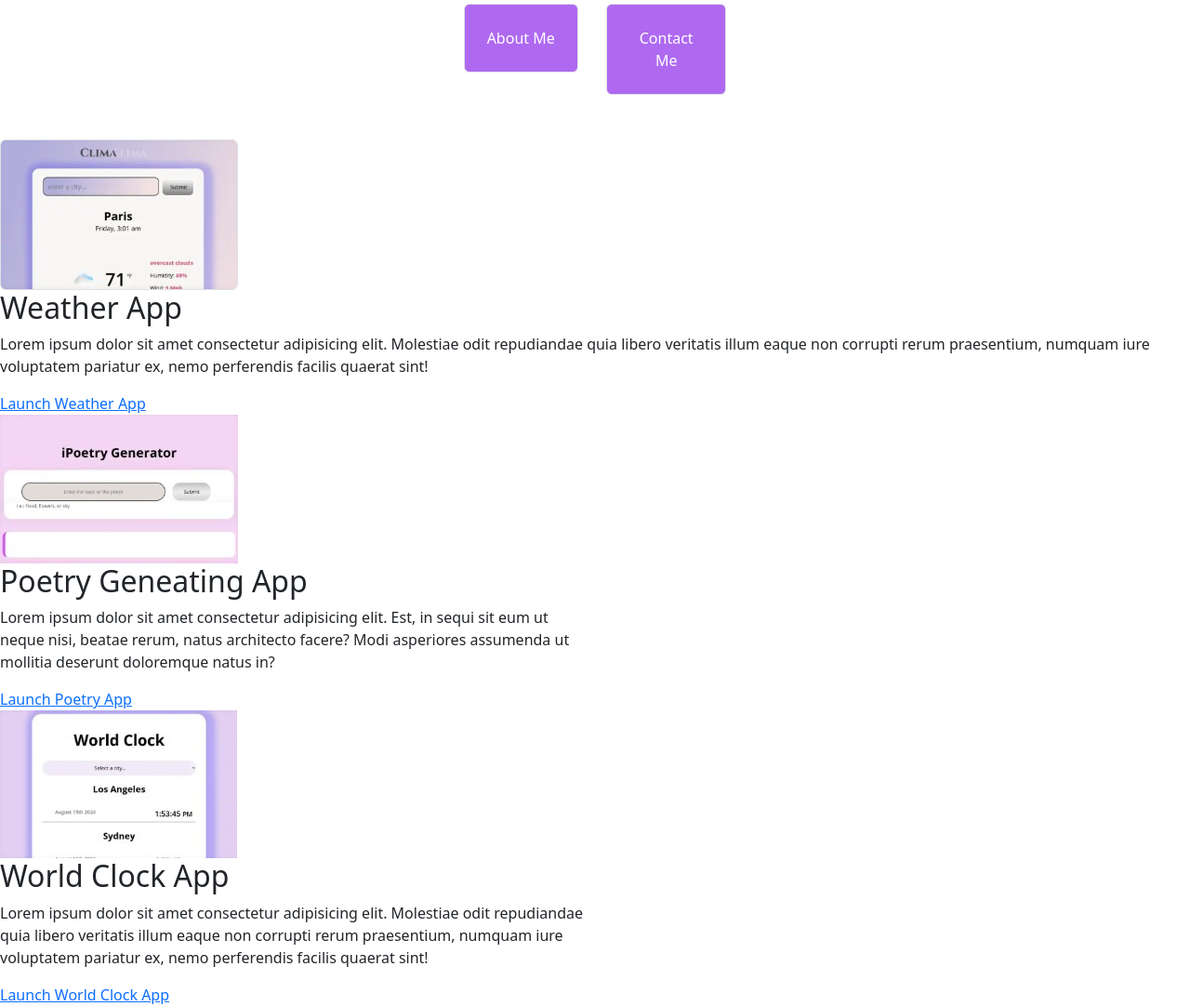
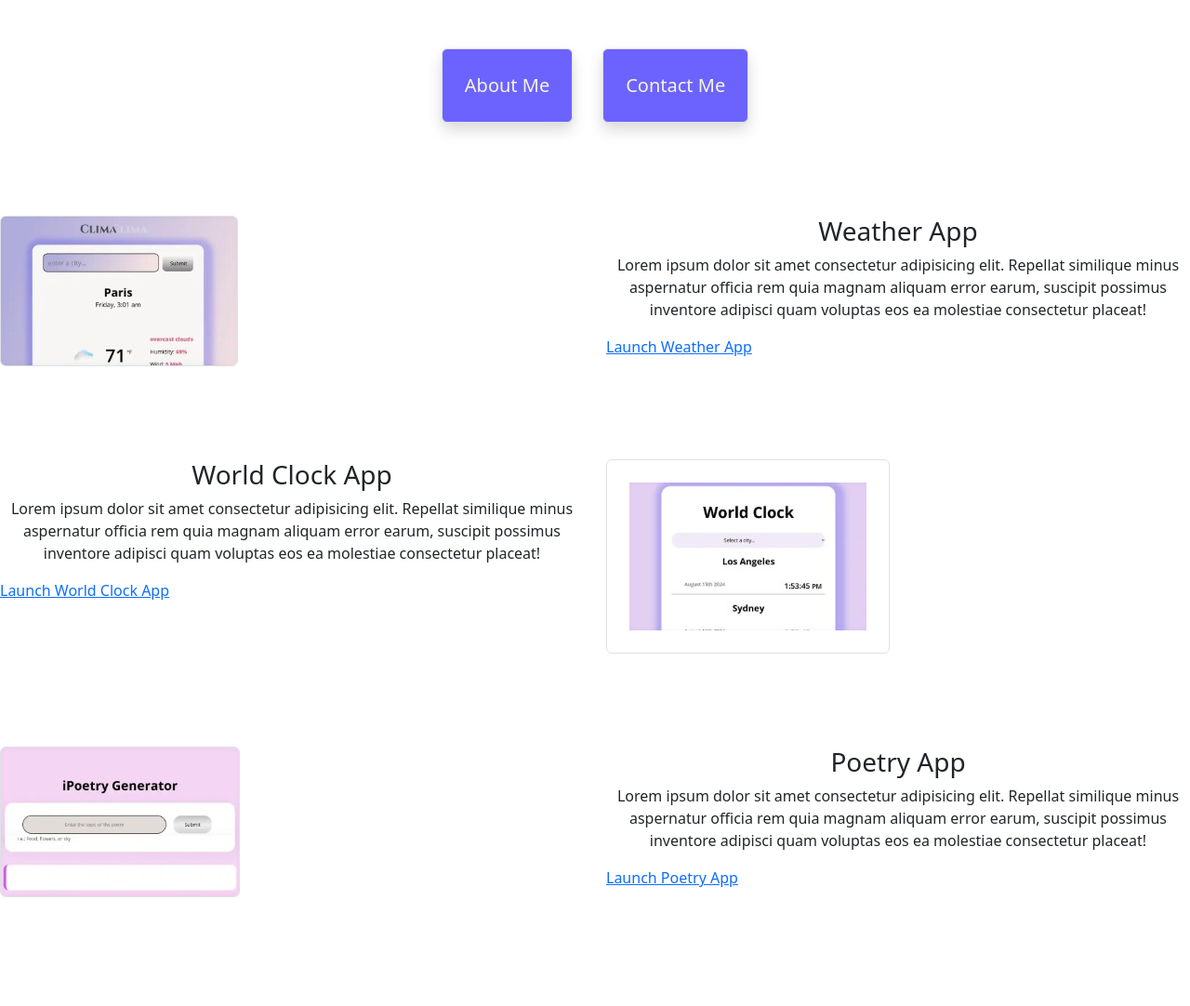
Before and after one commit to ChantellDavis/My-Portfolio, a plain HTML site: page index.html in a window 1280 px wide. Shown: the part 366-1448 px from the top of the page at 93% size. After the commit the page ends 1331 px from the top, so only its background shows below. Drawn offline with nearby package versions, Linux system fonts and the light colour scheme.

Commit message:
added images and link to main section updated css

```diff
--- a/index.html
+++ b/index.html
@@ -50,84 +50,49 @@
     <div class="intro mt-5">
       <h2 class="hi text-center">👋 Hi I am</h2>
       <h1 class="name text-center">Chantell Davis</h1>
-      <h3 class="profession text-center">
+      <h3 class="profession text-center opacity-75">
         Front-end development, based in New York City
       </h3>
+ <div class="navLinks mt-5 d-flex justify-content-center ">
+<a href="/src/aboutMe.html" class=" aboutMeLink border rounded p-4 mt-5 shadow me-3 fs-5 text-decoration-none">About Me</a>
+<a href="/src/contactMe.html" class=" contactMeLink border rounded p-4 mt-5 shadow ms-3 fs-5 text-decoration-none">Contact Me</a>
  </div>
-    <div class="containerOne mt-5"></div>
-    <div class="mainBottns d-flex justify-content-around">
+ <div class="containerTwo">
 <div class="row">
-        <div class="col-6">
-          <a
-            class="aboutMeButton shadow-md btn border p-4 rounded"
-            href="/src/aboutMe.html"
-            >About Me</a
-          >
+<div class="col-md-6" >
+<img src="/images/weatherapppic2.jpg" class="img-fluid rounded border">
 </div>
-        <div class="col-6">
-          <a
-            class="contactMeButton shadow-md btn border p-4 rounded .bg-info.bg-gradient"
-            href="/src/contactMe.html"
-            >Contact Me</a
-          >
+<div class="col-md-6">
+  <h3 class="text-center">Weather App</h3>
+  <p class="text-center">Lorem ipsum dolor sit amet consectetur adipisicing elit. Repellat similique minus aspernatur officia rem quia magnam aliquam error earum, suscipit possimus inventore adipisci quam voluptas eos ea molestiae consectetur placeat!</p>
+  <a href="#" class="navLinkMain">Launch Weather App</a>
   </div>
  </div>
   </div>
-    <div class="containerTwo mt-5"></div>
-    <div class="containerWeatherInfo">
-      <div class="col-6">
-        <img
-          src="/images/weatherapppic2.jpg"
-          class="img-fluid rounded border"
-        />
+   <div class="containerTwo">
+<div class="row">
+<div class="col-md-6" >
+   <h3 class="text-center">World Clock App</h3>
+ <p class="text-center">Lorem ipsum dolor sit amet consectetur adipisicing elit. Repellat similique minus aspernatur officia rem quia magnam aliquam error earum, suscipit possimus inventore adipisci quam voluptas eos ea molestiae consectetur placeat!</p>
+  <a href="#" class="navLinkMain">Launch World Clock App</a>
 </div>
-      <div col-6>
-        <h2>Weather App</h2>
-        <p>
-          Lorem ipsum dolor sit amet consectetur adipisicing elit. Molestiae
-          odit repudiandae quia libero veritatis illum eaque non corrupti rerum
-          praesentium, numquam iure voluptatem pariatur ex, nemo perferendis
-          facilis quaerat sint!
-        </p>
-        <a href="https://www.clima-clima.netlify.app" target="_blank"
-          >Launch Weather App</a
-        >
+<div class="col-md-6">
+
+  <img src="/images/worldclockpic.jpg" class="img-fluid rounded border p-4">
+
   </div>
  </div>
-    <div class="containerPoetryInfo">
-      <div class="col-6">
-        <img src="/images/poertypic.jpg" />
   </div>
-      <div class="col-6">
-        <h2>Poetry Geneating App</h2>
-        <p>
-          Lorem ipsum dolor sit amet consectetur adipisicing elit. Est, in sequi
-          sit eum ut neque nisi, beatae rerum, natus architecto facere? Modi
-          asperiores assumenda ut mollitia deserunt doloremque natus in?
-        </p>
-
-        <a href="https://www.ipoetry.netlify.app" target="_blank"
-          >Launch Poetry App</a
-        >
+   <div class="containerTwo">
+<div class="row">
+<div class="col-md-6" >
+<img src="/images/poertypic.jpg" class="img-fluid rounded border">
 </div>
+<div class="col-md-6">
+  <h3 class="text-center">Poetry App</h3>
+  <p class="text-center">Lorem ipsum dolor sit amet consectetur adipisicing elit. Repellat similique minus aspernatur officia rem quia magnam aliquam error earum, suscipit possimus inventore adipisci quam voluptas eos ea molestiae consectetur placeat!</p>
+  <a href="#" class="navLinkMain">Launch Poetry App</a>
   </div>
-
-    <div class="containerWorldClockInfo">
-      <div class="col-6">
-        <img src="/images/worldclockpic.jpg" />
-      </div>
-      <div class="col-6">
-        <h2>World Clock App</h2>
-        <p>
-          Lorem ipsum dolor sit amet consectetur adipisicing elit. Molestiae
-          odit repudiandae quia libero veritatis illum eaque non corrupti rerum
-          praesentium, numquam iure voluptatem pariatur ex, nemo perferendis
-          facilis quaerat sint!
-        </p>
-
-        <a href="https://www.world-clock-ticktock.netlify.app" target="_blank"
-          >Launch World Clock App</a
-        >
  </div>
   </div>
   </body>
--- a/src/style.css
+++ b/src/style.css
@@ -1,9 +1,6 @@
 
 
-.aboutMeButton, .contactMeButton {
-    background-color: rgb(175, 105, 240);
-    color: white;
-}
+
 
 .hi {
     font-size: 48px;
@@ -11,9 +8,21 @@
 
 .profession {
     font-size: 24px;
-    opacity: 70%;
+
 }
 
 .name {
     font-size: 96px;
 }
+
+.aboutMeLink, .contactMeLink{
+    background-color: #6c63ff;
+    color: beige;
+
+
+
+}
+
+.containerTwo {
+    margin-top: 100px;
+}
```
Lines whose indentation alone changed are shown as unchanged.
